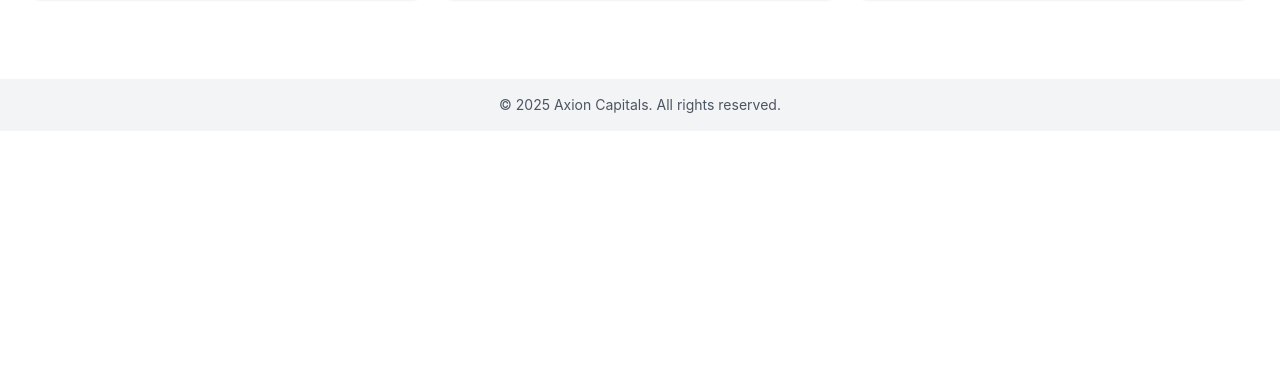
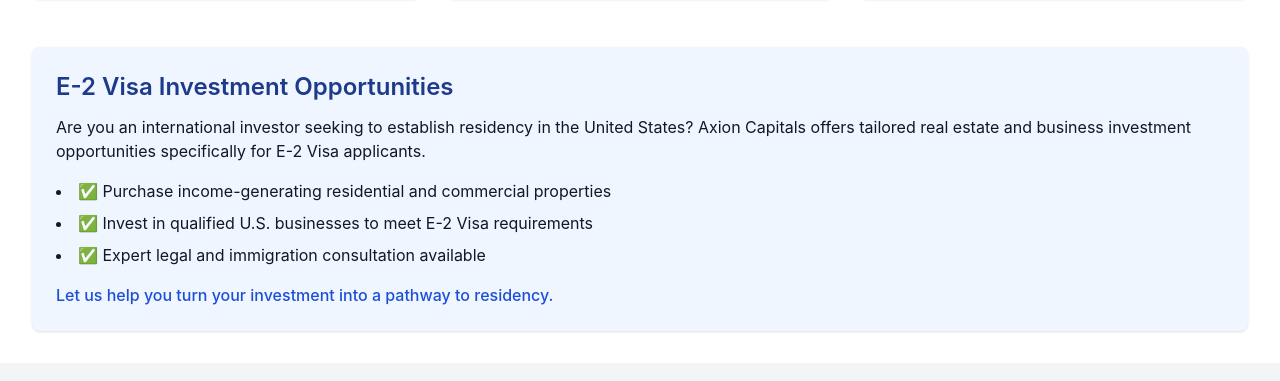
Before and after one commit to jacobzion/axioncapitals, a Next.js app: page / in a window 1280 px wide. Shown: the part 554-935 px from the top of the page. Before the commit the page ends 800 px from the top, so only its background shows below. Built offline with nearby package versions, Linux system fonts and the light colour scheme.

Commit message:
e2 visa options

```diff
--- a/pages/index.js
+++ b/pages/index.js
@@ -6,8 +6,8 @@
         <h1 className="text-3xl font-bold">Axion Capitals</h1>
         <p className="text-sm">Invest in Premium Real Estate with Confidence</p>
       </header>
-      <main className="p-8">
-        <section className="mb-12">
+      <main className="p-8 space-y-12">
+        <section>
           <h2 className="text-2xl font-semibold mb-4">Featured Properties</h2>
           <div className="grid md:grid-cols-3 gap-6">
             <div className="border rounded-lg p-4 shadow hover:shadow-xl transition">
@@ -27,6 +27,17 @@
             </div>
           </div>
         </section>
+
+        <section className="bg-blue-50 p-6 rounded-lg shadow">
+          <h2 className="text-2xl font-semibold mb-3 text-blue-900">E-2 Visa Investment Opportunities</h2>
+          <p className="mb-4">Are you an international investor seeking to establish residency in the United States? Axion Capitals offers tailored real estate and business investment opportunities specifically for E-2 Visa applicants.</p>
+          <ul className="list-disc list-inside space-y-2">
+            <li>✅ Purchase income-generating residential and commercial properties</li>
+            <li>✅ Invest in qualified U.S. businesses to meet E-2 Visa requirements</li>
+            <li>✅ Expert legal and immigration consultation available</li>
+          </ul>
+          <p className="mt-4 font-medium text-blue-700">Let us help you turn your investment into a pathway to residency.</p>
+        </section>
       </main>
       <footer className="bg-gray-100 text-center p-4 text-sm text-gray-600">
         © 2025 Axion Capitals. All rights reserved.
```
